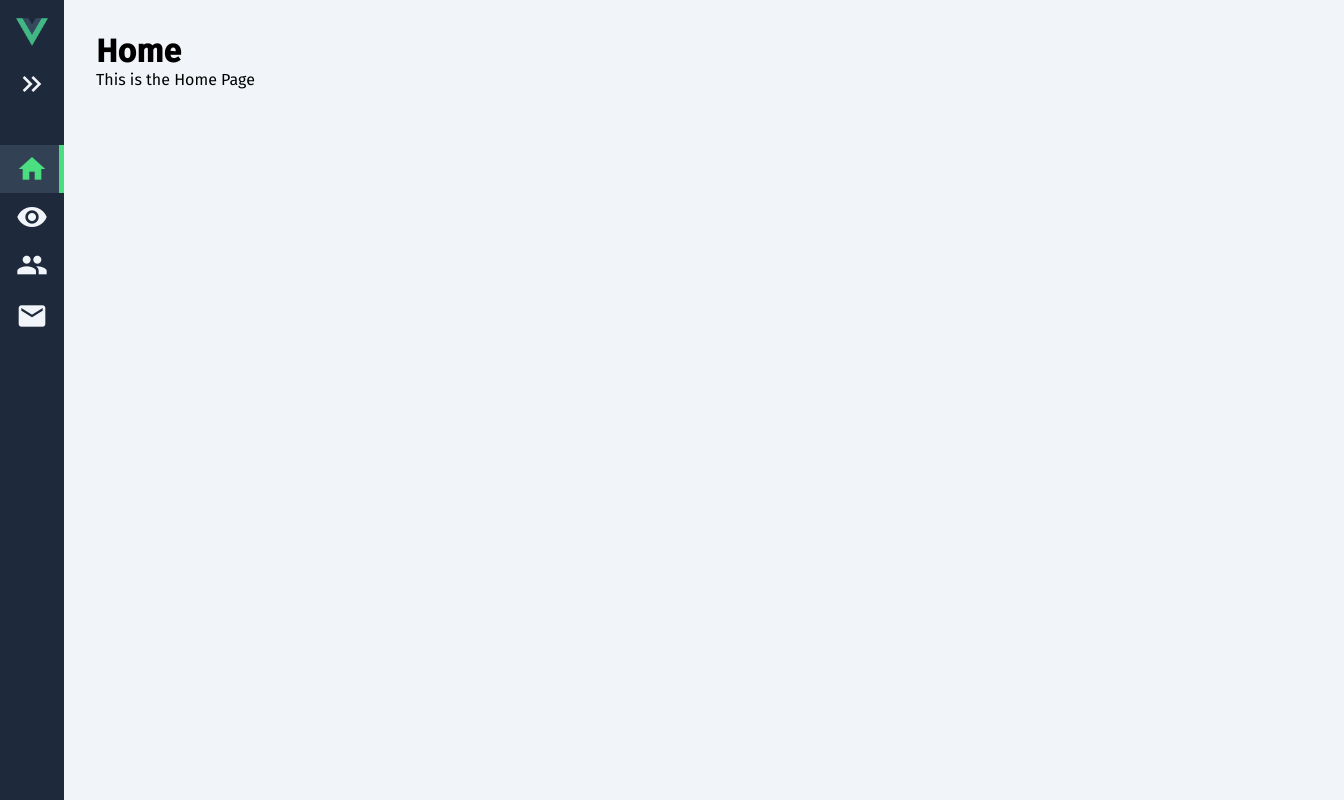
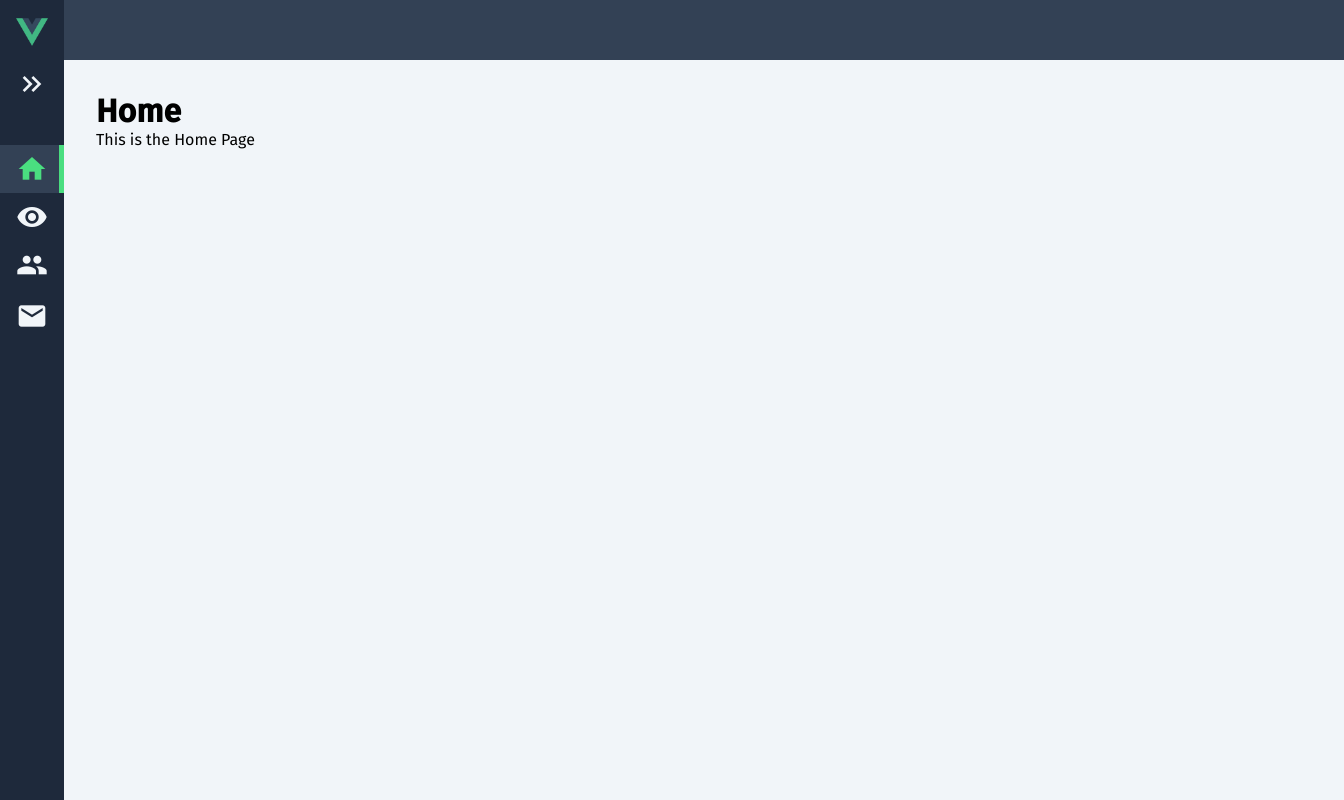
Before and after one commit to Ahmed-Allioui/Solution-Navigator, a Vue app: page / in a window 1280 px wide. Shown: the whole page, 1344 px wide, since content can reach past the window. Built offline with nearby package versions, Linux system fonts and the light colour scheme.

Commit message:
padding for header fixed

```diff
--- a/src/App.vue
+++ b/src/App.vue
@@ -1,7 +1,12 @@
 <template>
   <div class="app">
-    <Sidebar />
-    <router-view></router-view>
+    <div>
+      <Sidebar />
+    </div>
+    <div>
+      <header></header>
+      <router-view></router-view>
+    </div>
   </div>
 </template>
 
@@ -26,6 +31,7 @@ import Sidebar from "./components/App-Sidebar.vue";
   box-sizing: border-box;
   font-family: "Fira sans", sans-serif;
 }
+
 body {
   background: var(--light);
 }
@@ -36,12 +42,22 @@ button {
   outline: none;
   background: none;
 }
+header {
+  width: 100vw;
+  background-color: var(--dark-alt);
+  padding: 30px;
+}
 .app {
   display: flex;
+  flex-direction: row;
   main {
     flex: 1 1 0;
     padding: 2rem;
-    @media (max-width: 1024px) {
+
+  }
+
+  main, header {
+    @media (max-width: 768px) { // why 1024 ?
       padding-left: 6rem;
     }
   }
```
